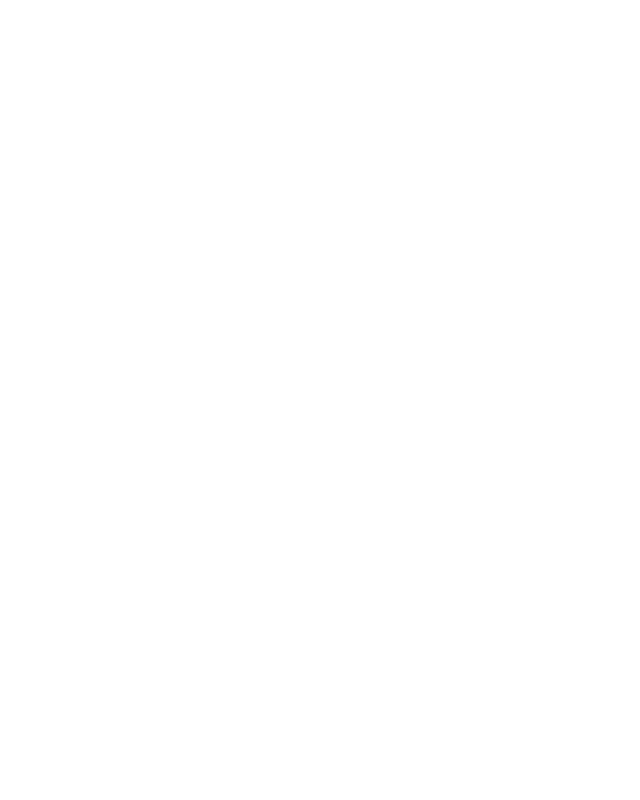
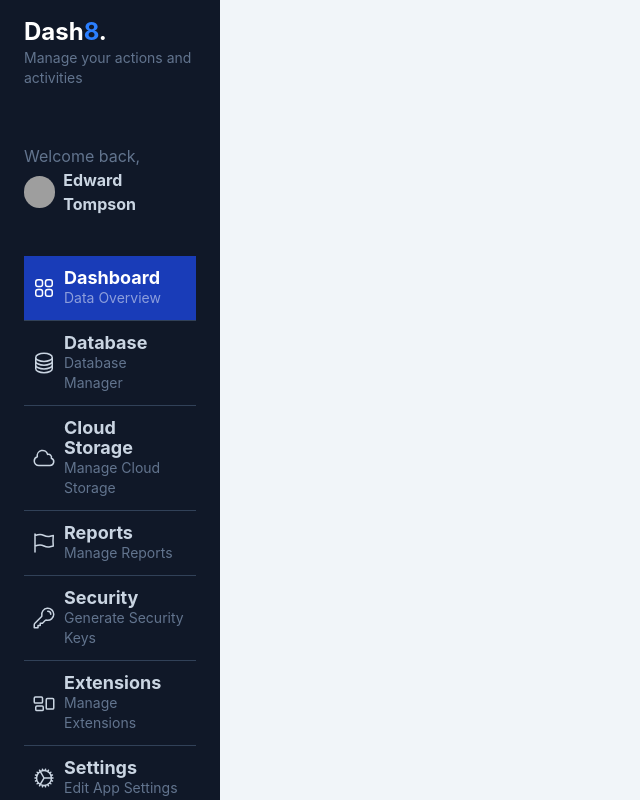
Before and after one commit to cesantaniello/03-gifs-app, an Angular app: page /dashboard/trending in a window 1280 px wide. Before the commit this address led to /. Shown: the whole page, without its empty margins (0-640 px from the left). Built offline with nearby package versions, Linux system fonts and the light colour scheme; grey boxes are pictures that could not be loaded.

Commit message:
Children routes

```diff
--- a/src/app/gifs/pages/dashboard-page/dashboard-page.html
+++ b/src/app/gifs/pages/dashboard-page/dashboard-page.html
@@ -1,8 +1,6 @@
-<!-- <router-outlet/> -->
-
 <div class="bg-slate-100 overflow-y-scroll w-screen h-screen antialiased text-slate-300 selection:bg-blue-600 selection:text-white">
   <div class="flex flex-col relative w-screen">
-        <div id="menu" class="bg-gray-900 min-h-screen z-10 text-slate-300 w-64 fixed left-0 h-screen overflow-y-scroll">
+    <div id="menu" class="w-55 bg-gray-900 min-h-screen z-10 text-slate-300 fixed left-0 h-screen overflow-y-scroll">
       <div id="logo" class="my-4 px-6">
         <h1 class="text-lg md:text-2xl font-bold text-white">Dash<span class="text-blue-500">8</span>.</h1>
         <p class="text-slate-500 text-sm">Manage your actions and activities</p>
@@ -100,7 +98,7 @@
 
       </div>
     </div>
-
-
+    <div class="ml-[220px] px-4 flex flex-col flex-1 w-full h-full text-slate-800">
     </div>
   </div>
+</div>
--- a/src/app/gifs/pages/dashboard-page/dashboard-page.ts
+++ b/src/app/gifs/pages/dashboard-page/dashboard-page.ts
@@ -1,8 +1,10 @@
 import { Component } from '@angular/core';
+import { RouterOutlet } from '@angular/router';
 
 @Component({
   selector: 'app-dashboard-page',
-  imports: [],
+  imports: [RouterOutlet],
+  standalone: true,
   templateUrl: './dashboard-page.html',
 })
 export default class DashboardPageComponent { }
--- /dev/null
+++ b/src/app/gifs/pages/search-page/search-page.html
@@ -0,0 +1 @@
+<p>search-page works!</p>,
--- /dev/null
+++ b/src/app/gifs/pages/search-page/search-page.ts
@@ -0,0 +1,9 @@
+import { ChangeDetectionStrategy, Component } from '@angular/core';
+
+@Component({
+  selector: 'app-search-page',
+  imports: [],
+  templateUrl: './search-page.html',
+  changeDetection: ChangeDetectionStrategy.OnPush,
+})
+export default class SearchPage { }
--- /dev/null
+++ b/src/app/gifs/pages/trending-page/trending-page.html
@@ -0,0 +1 @@
+<p>trading-page works!</p>,
```
Also changed, not shown: src/app/app.routes.ts (+21 -6 lines), src/app/gifs/pages/trending-page/trending-page.ts (added, +8 -0 lines). Lines whose indentation alone changed are shown as unchanged.
